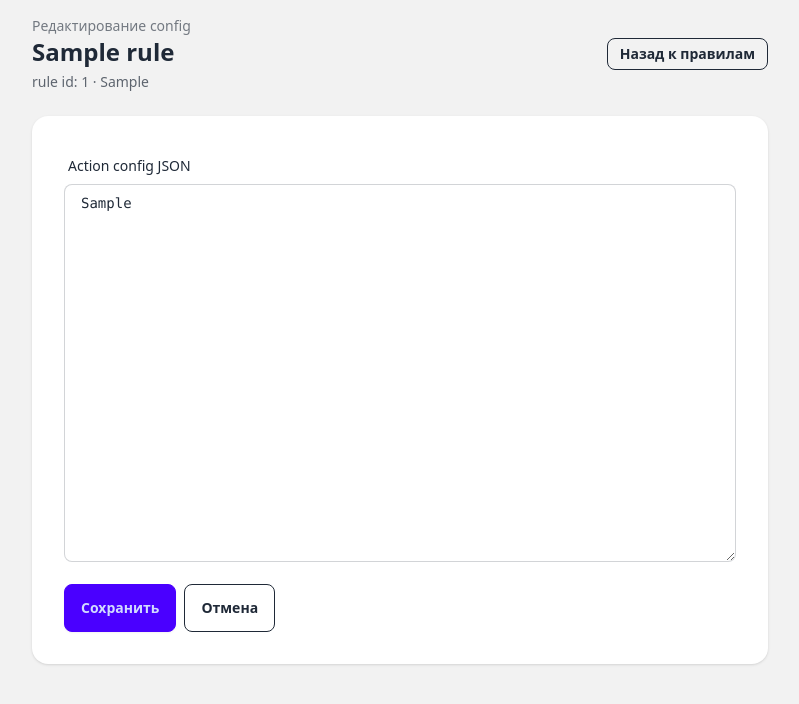
After one commit to bylatg/proxy-ris, a FastAPI app: template templates/rule_edit_config.html in a window 1280 px wide. The commit adds this page. Shown: the top 704 px of the page, without its empty margins (240-1039 px from the left). Run offline with FastAPI, Linux system fonts and the light colour scheme; the template is opened without the code that fills it: most values are stand-ins (such as "Sample title", 1, 10 or a date in 2020); some libraries are stand-ins or nearby versions.

Commit message:
+ редактирование правил и скрытие правил шаблона

```diff
--- /dev/null
+++ b/templates/rule_edit_config.html
@@ -0,0 +1,50 @@
+{% extends "base.html" %}
+
+{% block title %}Изменить config | TradeCode{% endblock %}
+
+{% block body %}
+<div class="max-w-3xl mx-auto p-4 space-y-6">
+
+    <div class="flex flex-col gap-3 sm:flex-row sm:items-center sm:justify-between">
+        <div>
+            <div class="text-sm opacity-60">Редактирование config</div>
+            <h1 class="text-2xl font-bold">{{ rule.name }}</h1>
+            <div class="text-sm opacity-70 mt-1">
+                rule id: {{ rule.id }} · {{ rule.action_type }}
+            </div>
+        </div>
+
+        <div class="flex gap-2 flex-wrap">
+            <a href="/apps/{{ app_obj.id }}/rules/" class="btn btn-outline btn-sm">Назад к правилам</a>
+        </div>
+    </div>
+
+    <div class="card bg-base-100 shadow">
+        <div class="card-body">
+            <form method="post" action="/apps/{{ app_obj.id }}/rules/{{ rule.id }}/edit-config" class="space-y-4">
+                <div>
+                    <label class="label">
+                        <span class="label-text">Action config JSON</span>
+                    </label>
+                    <textarea
+                        name="action_config_json"
+                        rows="18"
+                        class="textarea textarea-bordered w-full font-mono text-sm"
+                        required
+                    >{{ action_config_pretty }}</textarea>
+                </div>
+
+                <div class="flex gap-2 flex-wrap">
+                    <button type="submit" class="btn btn-primary">
+                        Сохранить
+                    </button>
+                    <a href="/apps/{{ app_obj.id }}/rules/" class="btn btn-outline">
+                        Отмена
+                    </a>
+                </div>
+            </form>
+        </div>
+    </div>
+
+</div>
+{% endblock %}
```
Also changed, not shown: app/routers/rules.py (+59 -1 lines), templates/rules.html (+4 -22 lines).
